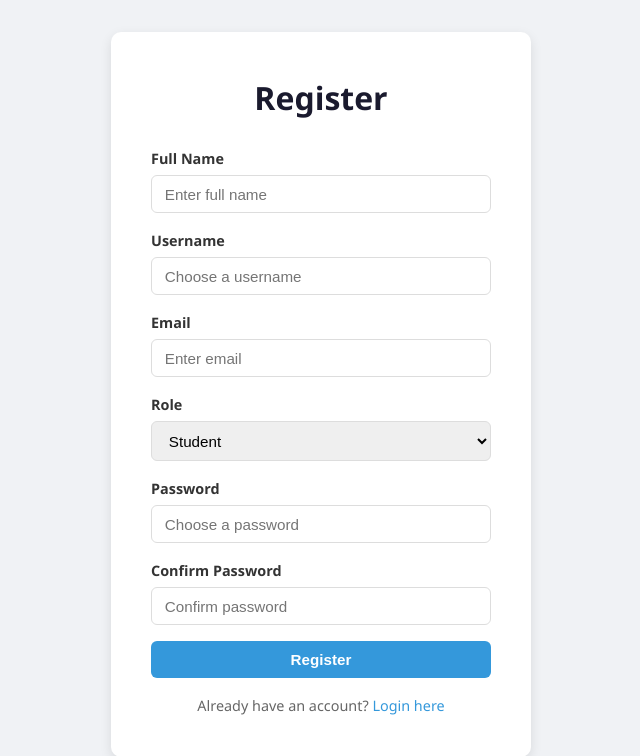
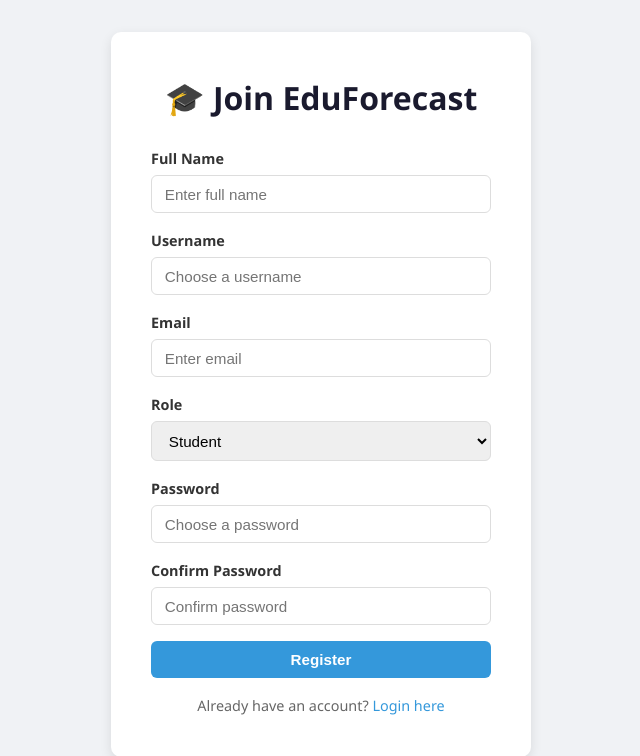
Before and after one commit to cypher6783/cgpaPrediction, a Flask app: page /register in a window 1280 px wide. Shown: the top 756 px of the page, without its empty margins (319-959 px from the left). Run offline with Flask 3, Linux system fonts and the light colour scheme.

Commit message:
Update application branding to EduForecast

```diff
--- a/app/templates/admin_students.html
+++ b/app/templates/admin_students.html
@@ -1,5 +1,5 @@
 {% extends "base.html" %}
-{% block title %}Manage Students - CGPA Predictor{% endblock %}
+{% block title %}Manage Students - EduForecast{% endblock %}
 {% block content %}
 <h1>Manage Students</h1>
 
--- a/app/templates/admin_users.html
+++ b/app/templates/admin_users.html
@@ -1,5 +1,5 @@
 {% extends "base.html" %}
-{% block title %}Manage Users - CGPA Predictor{% endblock %}
+{% block title %}Manage Users - EduForecast{% endblock %}
 {% block content %}
 <h1>Manage Users</h1>
 
--- a/app/templates/base.html
+++ b/app/templates/base.html
@@ -3,14 +3,14 @@
 <head>
     <meta charset="UTF-8">
     <meta name="viewport" content="width=device-width, initial-scale=1.0">
-    <title>{% block title %}CGPA Predictor System{% endblock %}</title>
+    <title>{% block title %}EduForecast - Student Performance Intelligence{% endblock %}</title>
     <link rel="stylesheet" href="{{ url_for('static', filename='css/style.css') }}">
 </head>
 <body>
     {% if current_user.is_authenticated %}
     <nav class="navbar">
         <div class="nav-brand">
-            <a href="{{ url_for('dashboard.index') }}">CGPA Predictor</a>
+            <a href="{{ url_for('dashboard.index') }}">🎓 EduForecast</a>
         </div>
         <div class="nav-links">
             <a href="{{ url_for('dashboard.index') }}">Dashboard</a>
--- a/app/templates/dashboard.html
+++ b/app/templates/dashboard.html
@@ -1,5 +1,5 @@
 {% extends "base.html" %}
-{% block title %}Dashboard - CGPA Predictor{% endblock %}
+{% block title %}Dashboard - EduForecast{% endblock %}
 {% block content %}
 <h1>Dashboard</h1>
 
--- a/app/templates/history.html
+++ b/app/templates/history.html
@@ -1,5 +1,5 @@
 {% extends "base.html" %}
-{% block title %}Prediction History - CGPA Predictor{% endblock %}
+{% block title %}Prediction History - EduForecast{% endblock %}
 {% block content %}
 <h1>Prediction History</h1>
 
--- a/app/templates/login.html
+++ b/app/templates/login.html
@@ -1,9 +1,9 @@
 {% extends "base.html" %}
-{% block title %}Login - CGPA Predictor{% endblock %}
+{% block title %}Login - EduForecast{% endblock %}
 {% block content %}
 <div class="auth-container">
     <div class="auth-card">
-        <h1>Login</h1>
+        <h1>🎓 EduForecast Login</h1>
         <form method="POST" action="{{ url_for('auth.login') }}">
             <input type="hidden" name="csrf_token" value="{{ csrf_token() }}">
             <div class="form-group">
--- a/app/templates/predict.html
+++ b/app/templates/predict.html
@@ -1,5 +1,5 @@
 {% extends "base.html" %}
-{% block title %}Predict - CGPA Predictor{% endblock %}
+{% block title %}Predict - EduForecast{% endblock %}
 {% block content %}
 <h1>400L Final CGPA & Degree Class Prediction</h1>
 
--- a/app/templates/prediction_result.html
+++ b/app/templates/prediction_result.html
@@ -1,5 +1,5 @@
 {% extends "base.html" %}
-{% block title %}Prediction Result - CGPA Predictor{% endblock %}
+{% block title %}Prediction Result - EduForecast{% endblock %}
 {% block content %}
 <h1>400L Final CGPA Prediction Result</h1>
 
--- a/app/templates/register.html
+++ b/app/templates/register.html
@@ -1,9 +1,9 @@
 {% extends "base.html" %}
-{% block title %}Register - CGPA Predictor{% endblock %}
+{% block title %}Register - EduForecast{% endblock %}
 {% block content %}
 <div class="auth-container">
     <div class="auth-card">
-        <h1>Register</h1>
+        <h1>🎓 Join EduForecast</h1>
         <form method="POST" action="{{ url_for('auth.register') }}">
             <input type="hidden" name="csrf_token" value="{{ csrf_token() }}">
             <div class="form-group">
```
